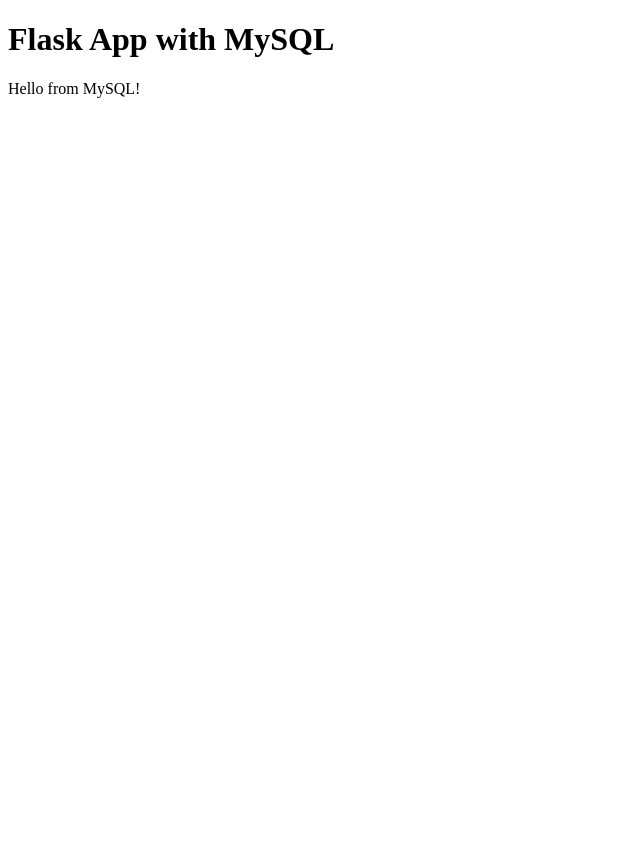
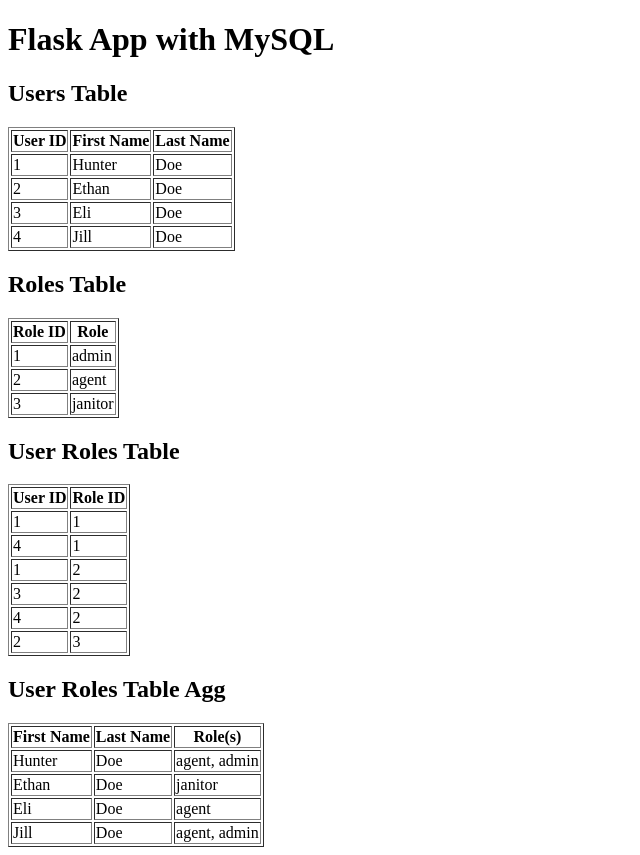
Before and after one commit to MightBeRaptor/UnixFinalProject, a Flask app: page / in a window 1280 px wide. Shown: the whole page, without its empty margins (0-640 px from the left). Before the commit the page ends 98 px from the top, so only its background shows below. Run offline with Flask 3, Linux system fonts and the light colour scheme; data that the repository does not hold is empty.

Commit message:
create user, role, and user_roles tables and agg the data for display

```diff
--- a/app/app.py
+++ b/app/app.py
@@ -34,30 +34,95 @@ def get_db_connection():
 def index():
     try:
         conn = get_db_connection()
-        cursor = conn.cursor()
+        c = conn.cursor(dictionary=True)
 
-        # Create table if it doesn't exist
-        cursor.execute("""
-            CREATE TABLE IF NOT EXISTS greetings (
-                id INT AUTO_INCREMENT PRIMARY KEY,
-                message TEXT
+        # Drop all tables
+        c.execute("DROP TABLE IF EXISTS user_roles")  # Clear existing table
+        c.execute("DROP TABLE IF EXISTS users")  # Clear existing table
+        c.execute("DROP TABLE IF EXISTS roles")
+
+        # CREATE & INSERT
+        # users
+        c.execute("""
+            CREATE TABLE IF NOT EXISTS users (
+                user_id INT AUTO_INCREMENT PRIMARY KEY,
+                first_name VARCHAR(100),
+                last_name VARCHAR(100)
+            )
+        """)
+        c.execute("INSERT INTO users (first_name, last_name) VALUES ('Hunter', 'Doe')")  # 1
+        c.execute("INSERT INTO users (first_name, last_name) VALUES ('Ethan', 'Doe')")   # 2
+        c.execute("INSERT INTO users (first_name, last_name) VALUES ('Eli', 'Doe')")     # 3
+        c.execute("INSERT INTO users (first_name, last_name) VALUES ('Jill', 'Doe')")    # 4
+
+        # roles
+        c.execute("DROP TABLE IF EXISTS roles")
+        c.execute("""
+            CREATE TABLE IF NOT EXISTS roles (
+                role_id INT AUTO_INCREMENT PRIMARY KEY,
+                role VARCHAR(255)
+            )
+        """)
+        c.execute("INSERT INTO roles (role) VALUES ('admin')")   # 1
+        c.execute("INSERT INTO roles (role) VALUES ('agent')")   # 2
+        c.execute("INSERT INTO roles (role) VALUES ('janitor')") # 3
+
+        # user_roles (many-to-many)
+        c.execute("DROP TABLE IF EXISTS user_roles")
+        c.execute("""
+            CREATE TABLE IF NOT EXISTS user_roles (
+                user_id INT,
+                role_id INT,
+                PRIMARY KEY (user_id, role_id),
+                FOREIGN KEY (user_id) REFERENCES users(user_id) ON DELETE CASCADE,
+                FOREIGN KEY (role_id) REFERENCES roles(role_id) ON DELETE CASCADE
             )
         """)
 
-        # Insert a default message if table is empty
-        cursor.execute("SELECT COUNT(*) FROM greetings")
-        count = cursor.fetchone()[0]
-        if count == 0:
-            cursor.execute("INSERT INTO greetings (message) VALUES ('Hello from MySQL!')")
-            conn.commit()
+        c.execute("INSERT INTO user_roles (user_id, role_id) VALUES (1, 1)")  # hunter, admin
+        c.execute("INSERT INTO user_roles (user_id, role_id) VALUES (1, 2)")  # hunter, agent
+        c.execute("INSERT INTO user_roles (user_id, role_id) VALUES (2, 3)")  # ethan, janitor
+        c.execute("INSERT INTO user_roles (user_id, role_id) VALUES (3, 2)")  # eli, agent
+        c.execute("INSERT INTO user_roles (user_id, role_id) VALUES (4, 1)")  # jill, admin
+        c.execute("INSERT INTO user_roles (user_id, role_id) VALUES (4, 2)")  # jill, agent
 
-        # Now fetch the message
-        cursor.execute("SELECT message FROM greetings LIMIT 1")
-        row = cursor.fetchone()
-        message = row[0] if row else "No message found."
+        c.execute("SELECT * FROM users")
+        users = c.fetchall()
 
+        c.execute("SELECT * FROM roles")
+        roles = c.fetchall()
+
+        c.execute("SELECT * FROM user_roles")
+        user_roles = c.fetchall()
+
+        c.execute("""
+                    SELECT
+                        u.first_name,
+                        u.last_name,
+                        GROUP_CONCAT(r.role SEPARATOR ', ') AS roles
+                    FROM
+                        users u
+                    JOIN
+                        user_roles ur ON u.user_id = ur.user_id
+                    JOIN
+                        roles r ON r.role_id = ur.role_id
+                    GROUP BY
+                        u.user_id, u.first_name, u.last_name
+        """)
+        user_roles_agg = c.fetchall()
+
+        conn.commit()
         conn.close()
-        return render_template("index.html", message=message)
+
+        # Pass data to index.html
+        return render_template(
+            "index.html",
+            users=users,
+            roles=roles,
+            user_roles=user_roles,
+            user_roles_agg=user_roles_agg
+            )
+
     except Exception as e:
         print("ERROR:", e)
         return "Internal Server Error", 500
--- a/app/templates/index.html
+++ b/app/templates/index.html
@@ -1,10 +1,69 @@
 <!DOCTYPE html>
 <html>
 <head>
-  <title>MySQL Flask App</title>
+    <title>MySQL Flask App</title>
 </head>
 <body>
-  <h1>Flask App with MySQL</h1>
-  <p>{{ message }}</p>
+    <h1>Flask App with MySQL</h1>
+
+    <h2>Users Table</h2>
+    <table border="1">
+        <tr>
+            <th>User ID</th>
+            <th>First Name</th>
+            <th>Last Name</th>
+        </tr>
+        {% for user in users %}
+        <tr>
+            <td>{{ user.user_id }}</td>
+            <td>{{ user.first_name }}</td>
+            <td>{{ user.last_name }}</td>
+        </tr>
+        {% endfor %}
+    </table>
+
+    <h2>Roles Table</h2>
+    <table border="1">
+        <tr>
+            <th>Role ID</th>
+            <th>Role</th>
+        </tr>
+        {% for role in roles %}
+        <tr>
+            <td>{{ role.role_id }}</td>
+            <td>{{ role.role }}</td>
+        </tr>
+        {% endfor %}
+    </table>
+
+    <h2>User Roles Table</h2>
+    <table border="1">
+        <tr>
+            <th>User ID</th>
+            <th>Role ID</th>
+        </tr>
+        {% for user_role in user_roles %}
+        <tr>
+            <td>{{ user_role.user_id }}</td>
+            <td>{{ user_role.role_id }}</td>
+        </tr>
+        {% endfor %}
+    </table>
+
+    <h2>User Roles Table Agg</h2>
+    <table border="1">
+        <tr>
+            <th>First Name</th>
+            <th>Last Name</th>
+            <th>Role(s)</th>
+        </tr>
+        {% for user_role in user_roles_agg %}
+        <tr>
+            <td>{{ user_role.first_name }}</td>
+            <td>{{ user_role.last_name }}</td>
+            <td>{{ user_role.roles }}</td>
+        </tr>
+        {% endfor %}
+    </table>
 </body>
 </html>
```
